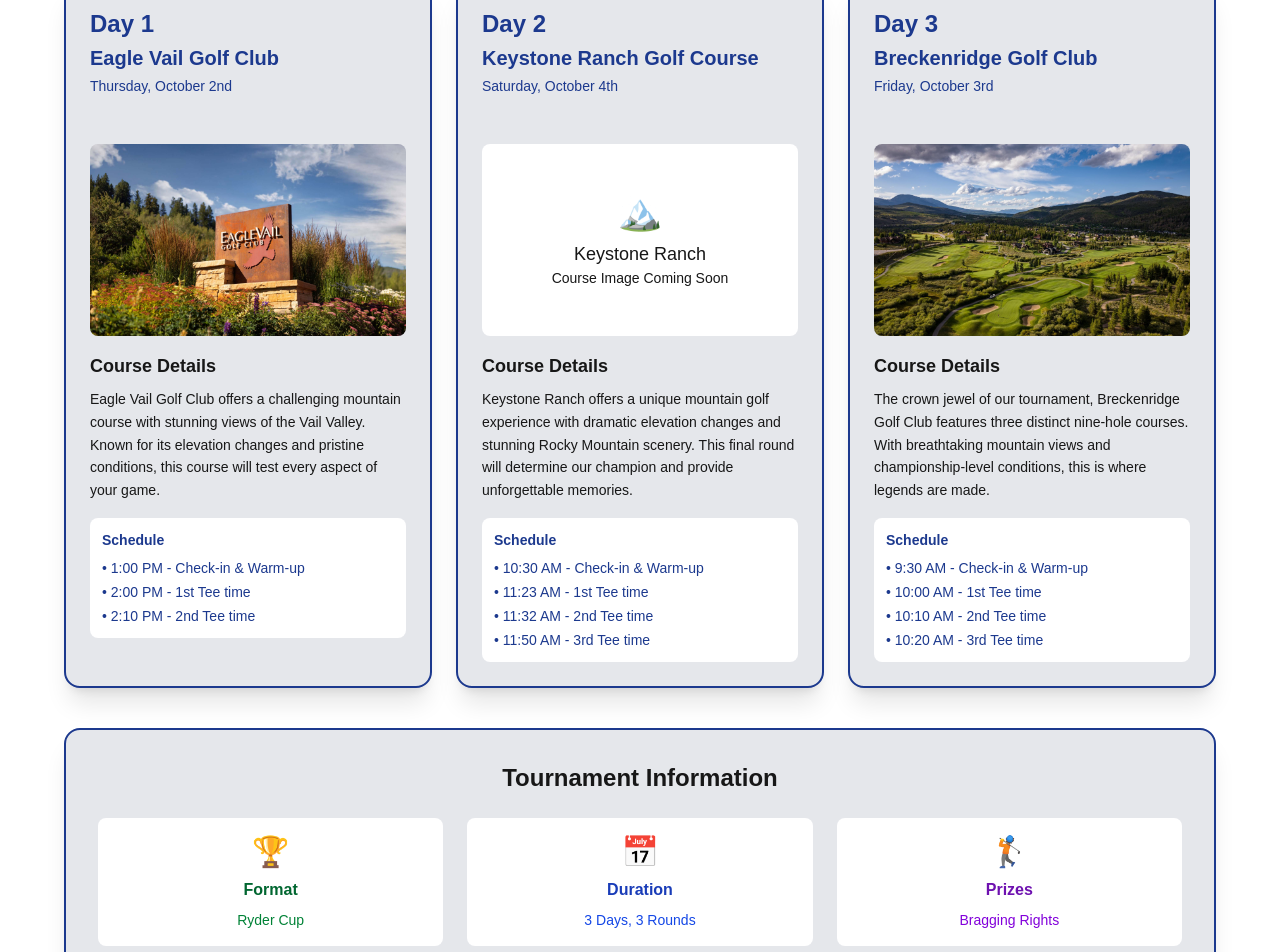
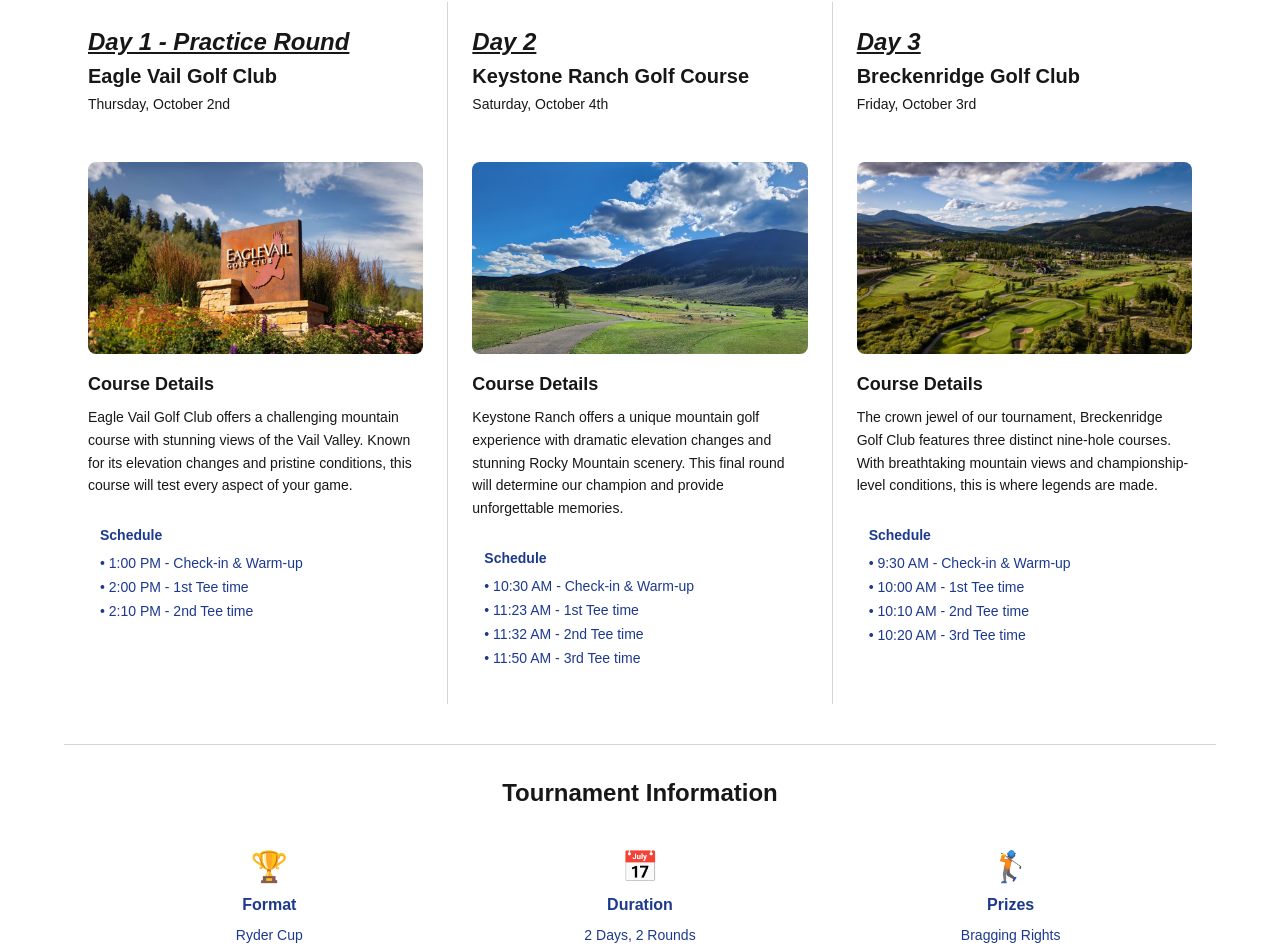
Before and after one commit to MatthewIczkowski/golf-trip, a Next.js app: page /schedule in a window 1280 px wide. Shown: the part 197-1149 px from the top of the page. Built offline with nearby package versions, Linux system fonts and the light colour scheme.

Commit message:
updated schedule styling

```diff
--- a/src/app/schedule/page.tsx
+++ b/src/app/schedule/page.tsx
@@ -1,5 +1,6 @@
 import Image from 'next/image'
 import eagleVail from '../../../public/eagle-vail-1.jpg'
+import keystoneRanch from '../../../public/keystone-ranch.jpg'
 import breckenridge from '../../../public/breck-golf-club-1.jpeg'
 
 export default function Schedule() {
@@ -8,18 +9,18 @@
       <div className="max-w-6xl mx-auto">
 
         {/* Tournament Days Grid */}
-        <div className="grid grid-cols-1 md:grid-cols-2 lg:grid-cols-3 gap-6 mb-10">
+        <div className="grid grid-cols-1 md:grid-cols-2 lg:grid-cols-3 gap-px bg-gray-300 mt-5 mb-10">
           {/* Day 1 - Eagle Vail */}
-          <div className="bg-gray-200 border-2 border-blue-900 rounded-2xl shadow-xl overflow-hidden">
-            <div className="text-blue-900 p-6">
-              <h2 className="text-2xl font-bold mb-1">Day 1</h2>
+          <div className="overflow-hidden bg-white">
+            <div className="p-6">
+              <h2 className="text-2xl italic underline font-bold mb-1">Day 1 - Practice Round</h2>
               <h3 className="text-xl font-semibold">Eagle Vail Golf Club</h3>
-              <p className="text-blue-900 text-sm mt-1">Thursday, October 2nd</p>
+              <p className="text-sm mt-1">Thursday, October 2nd</p>
             </div>
 
             <div className="p-6">
-              <div className="bg-gray-200 rounded-lg h-48 flex items-center justify-center mb-4">
-                <Image src={eagleVail} alt="Eagle Vail Golf Club" width={400} height={300} className="w-full h-full object-cover rounded-lg" />
+              <div className="h-48 flex items-center justify-center mb-4">
+                <Image src={eagleVail} alt="Eagle Vail Golf Club" width={400} height={300} className="w-full h-full rounded-lg object-cover" />
               </div>
 
               <div className="space-y-4">
@@ -45,20 +46,16 @@
           </div>
 
           {/* Day 2 - Keystone Ranch */}
-          <div className="bg-gray-200 border-2 border-blue-900 rounded-2xl shadow-xl overflow-hidden">
-            <div className=" text-blue-900 p-6">
-              <h2 className="text-2xl font-bold mb-1">Day 2</h2>
+          <div className="overflow-hidden bg-white">
+            <div className="p-6">
+              <h2 className="text-2xl italic underline font-bold mb-1">Day 2</h2>
               <h3 className="text-xl font-semibold">Keystone Ranch Golf Course</h3>
-              <p className="text-blue-900 text-sm mt-1">Saturday, October 4th</p>
+              <p className="text-sm mt-1">Saturday, October 4th</p>
             </div>
 
             <div className="p-6">
-              <div className="bg-white rounded-lg h-48 flex items-center justify-center mb-4">
-                <div className="text-center">
-                  <div className="text-4xl mb-2">🏔️</div>
-                  <p className="text-lg">Keystone Ranch</p>
-                  <p className="text-sm">Course Image Coming Soon</p>
-                </div>
+              <div className="h-48 flex items-center justify-center mb-4">
+                <Image src={keystoneRanch} alt="Keystone Ranch Golf Course" width={400} height={300} className="w-full h-full rounded-lg object-cover" />
               </div>
 
               <div className="space-y-4">
@@ -86,11 +83,11 @@
 
 
         {/* Day 3 - Breckenridge Golf Club */}
-        <div className="bg-gray-200 border-2 border-blue-900 rounded-2xl shadow-xl overflow-hidden">
-            <div className="text-blue-900 p-6">
-              <h2 className="text-2xl font-bold mb-1">Day 3</h2>
+        <div className="overflow-hidden bg-white">
+            <div className="p-6">
+              <h2 className="text-2xl italic underline font-bold mb-1">Day 3</h2>
               <h3 className="text-xl font-semibold">Breckenridge Golf Club</h3>
-              <p className="text-blue-900 text-sm mt-1">Friday, October 3rd</p>
+              <p className="text-sm mt-1">Friday, October 3rd</p>
             </div>
 
             <div className="p-6">
@@ -123,26 +120,26 @@
         </div>
 
         {/* Additional Information */}
-        <div className="bg-gray-200 border-2 border-blue-900 rounded-2xl shadow-xl p-8">
+        <div className="p-8 border-t border-gray-300">
           <h3 className="text-2xl font-bold mb-6 text-center">Tournament Information</h3>
 
           <div className="grid md:grid-cols-3 gap-6">
             <div className="text-center p-4 bg-white rounded-lg">
               <div className="text-3xl mb-2">🏆</div>
-              <h4 className="font-semibold text-green-800 mb-2">Format</h4>
-              <p className="text-green-700 text-sm">Ryder Cup</p>
+              <h4 className="font-semibold text-blue-900 mb-2">Format</h4>
+              <p className="text-blue-900 text-sm">Ryder Cup</p>
             </div>
 
             <div className="text-center p-4 bg-white rounded-lg">
               <div className="text-3xl mb-2">📅</div>
-              <h4 className="font-semibold text-blue-800 mb-2">Duration</h4>
-              <p className="text-blue-700 text-sm">3 Days, 3 Rounds</p>
+              <h4 className="font-semibold text-blue-900 mb-2">Duration</h4>
+              <p className="text-blue-900 text-sm">2 Days, 2 Rounds</p>
             </div>
 
             <div className="text-center p-4 bg-white rounded-lg">
               <div className="text-3xl mb-2">🏌️</div>
-              <h4 className="font-semibold text-purple-800 mb-2">Prizes</h4>
-              <p className="text-purple-700 text-sm">Bragging Rights</p>
+              <h4 className="font-semibold text-blue-900 mb-2">Prizes</h4>
+              <p className="text-blue-900 text-sm">Bragging Rights</p>
             </div>
           </div>
         </div>
```
Also changed, not shown: public/keystone-ranch.jpg (added).
